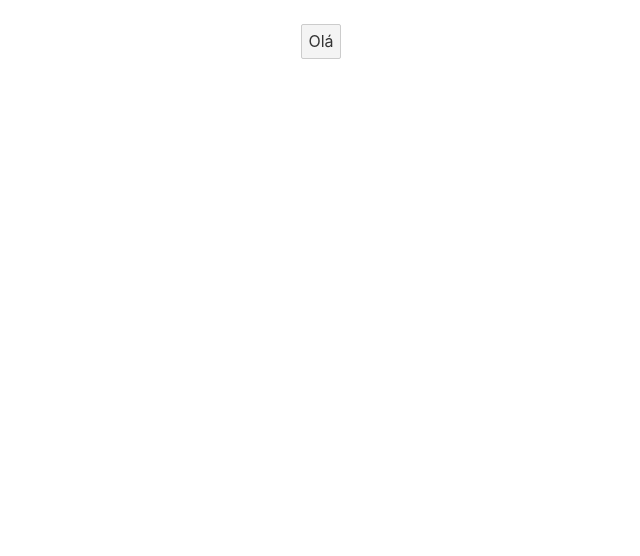
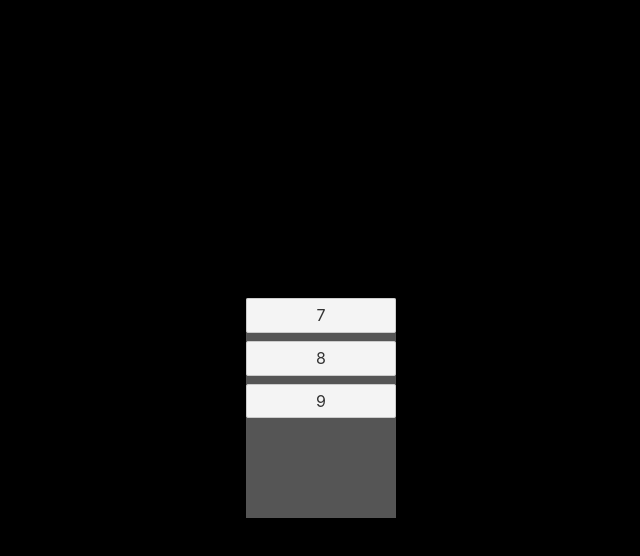
Before and after one commit to vcmenezes/coder-svelte, a Svelte app: page / in a window 1280 px wide. Shown: the top 556 px of the page, without its empty margins (319-959 px from the left). Built offline with nearby package versions, Linux system fonts and the light colour scheme.

Commit message:
Componente Calculadora

```diff
--- a/src/App.svelte
+++ b/src/App.svelte
@@ -1,30 +1,24 @@
 <script lang="ts">
-
-  import Botao from "./components/Botao.svelte";
+    import Calculadora from "./components/Calculadora.svelte";
 </script>
 
 <main>
-    <Botao texto="Olá"/>
+    <Calculadora />
 </main>
 
 <style>
-    main {
-        text-align: center;
-        padding: 1em;
-        max-width: 240px;
-        margin: 0 auto;
+    :global(body) {
+        background-color: black;
     }
 
-    h1 {
-        color: #ff3e00;
-        text-transform: uppercase;
-        font-size: 4em;
-        font-weight: 100;
+    :root {
+        --cor-fundo: #555;
     }
 
-    @media (min-width: 640px) {
-        main {
-            max-width: none;
-        }
+    main {
+        display: flex;
+        justify-content: center;
+        align-items: center;
+        height: 100vh;
     }
 </style>
--- /dev/null
+++ b/src/components/Calculadora.svelte
@@ -0,0 +1,19 @@
+<script lang="ts">
+    import Botao from "./Botao.svelte";
+</script>
+
+<div class="calculadora">
+    <Botao texto="7" />
+    <Botao texto="8" />
+    <Botao texto="9" />
+</div>
+
+<style>
+    .calculadora {
+        background-color: var(--cor-fundo);
+        height: 220px;
+        width: 150px;
+        display: flex;
+        flex-direction: column;
+    }
+</style>
```
